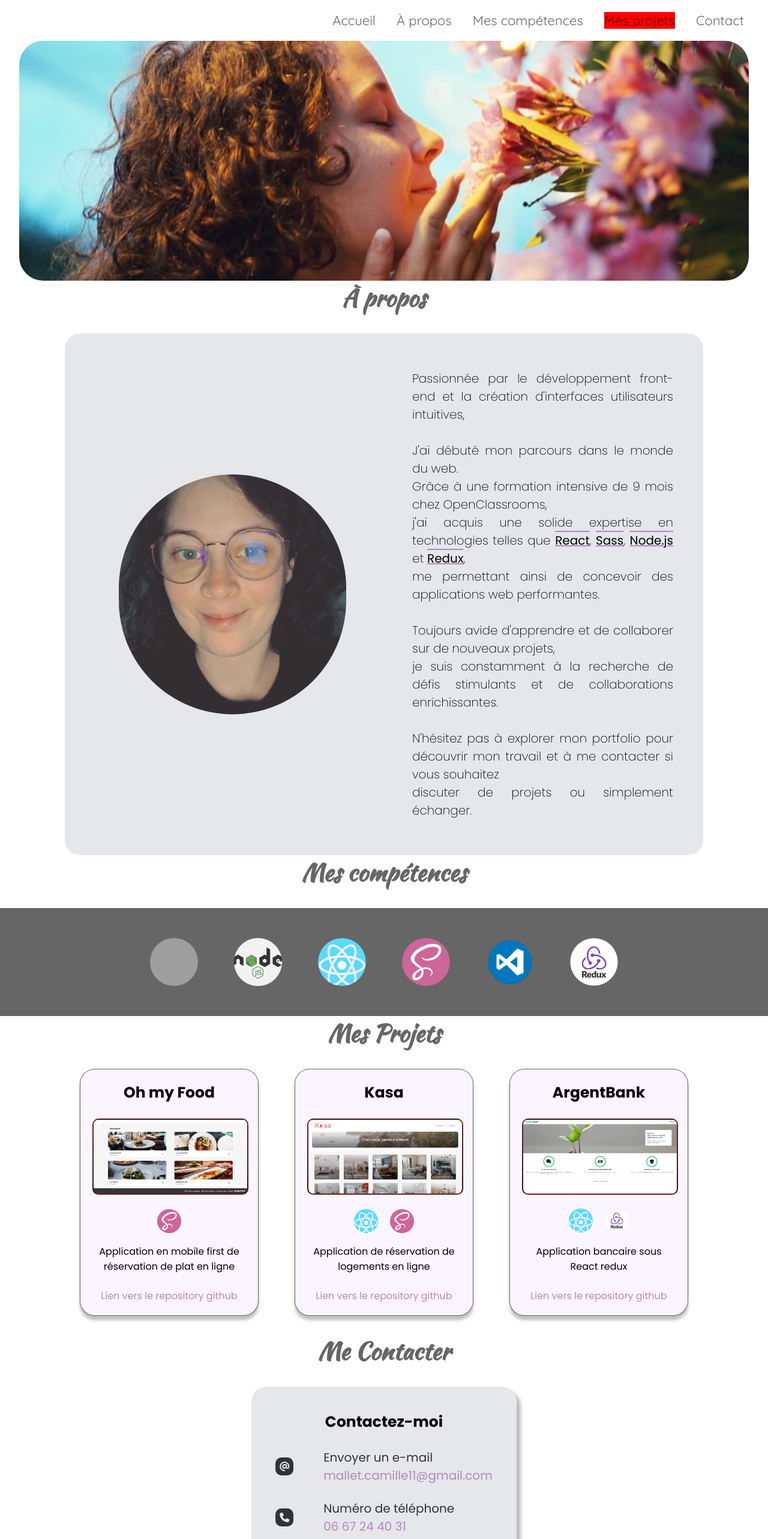
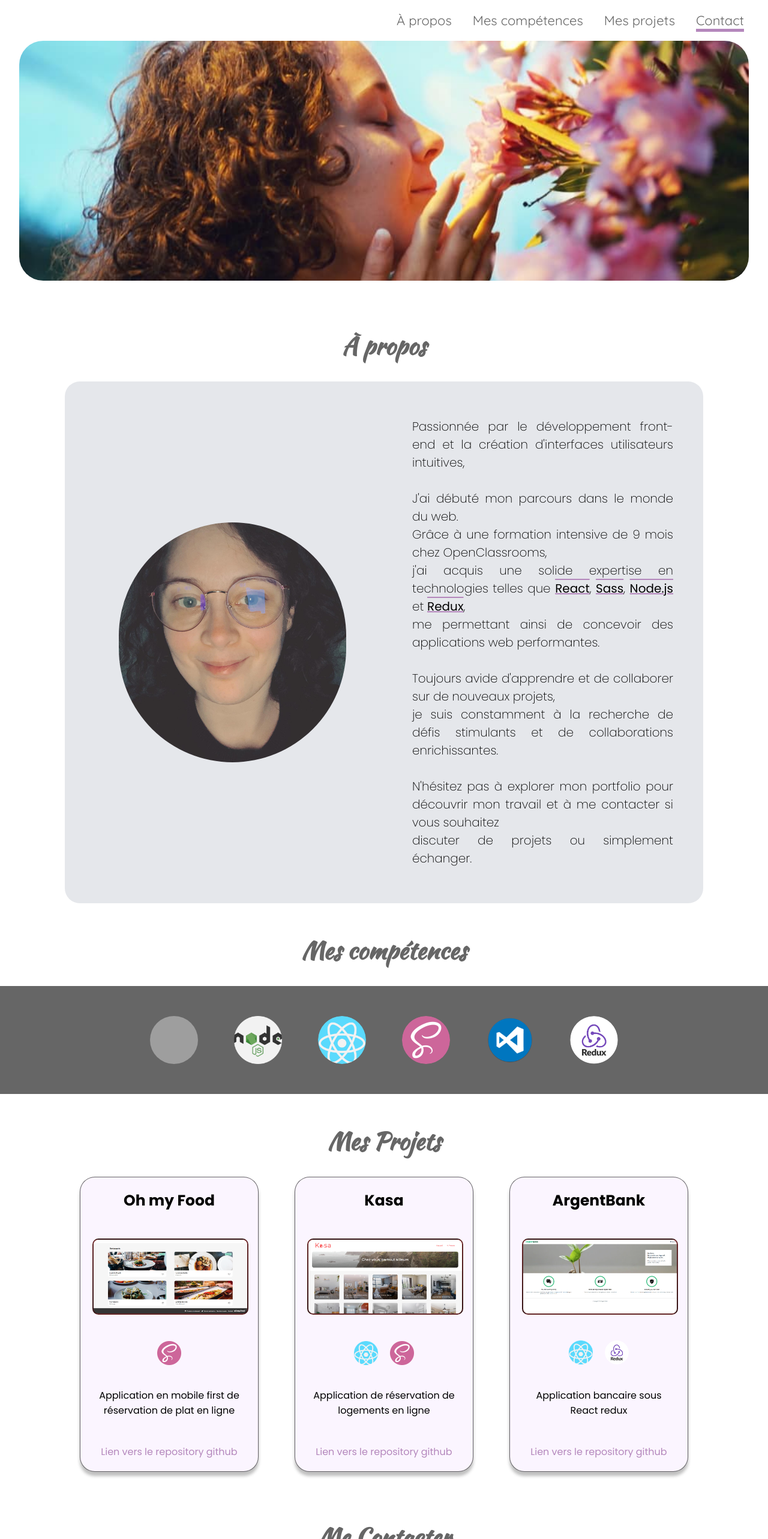
Before and after one commit to MalletCamille/Portfolio, a React (Vite) app: page / in a window 1280 px wide. Shown: the top 2566 px of the page at 60% size. Built offline with nearby package versions, Linux system fonts and the light colour scheme; grey boxes are pictures that could not be loaded.

Commit message:
fix : navigation

```diff
--- a/src/components/About/About.css
+++ b/src/components/About/About.css
@@ -1,16 +1,8 @@
 .about__section {
     margin-top: 30px;
-    background-color: #e5e7eb;
-    padding: 20px;
     display: flex;
-    flex-direction: row;
-    justify-content: center;
-    gap:80px;
+    flex-direction: column;
     align-items: center;
-    border-radius: 25px;
-    padding-top: 30px;
-    padding-bottom: 30px;
-    width: 80%;
 }
 
 .imgProfile {
@@ -38,3 +30,18 @@
     color: black;
     text-decoration: underline overline #B487BC;
 }
+
+.content_about_section {
+    margin-top: 30px;
+    display: flex;
+    flex-direction: row;
+    align-items: center;
+    gap:80px;
+    background-color: #e5e7eb;
+    padding: 20px;
+    justify-content: center;
+    border-radius: 25px;
+    padding-top: 30px;
+    padding-bottom: 30px;
+    width: 80%;
+}
--- a/src/components/About/About.jsx
+++ b/src/components/About/About.jsx
@@ -5,8 +5,9 @@ import { Fragment } from 'react';
 function About() {
     return (
         <Fragment>
+            <section className="section about__section" id="about_section">
             <h2 id="about">À propos</h2>
-            <section className="section about__section" id="about__section">
+                <div className='content_about_section'>
                     <img className='imgProfile' src={imgProfile}></img>
                     <p className='pProfile'>
                         Passionnée par le développement front-end et la création d'interfaces utilisateurs intuitives,<br/>
@@ -22,6 +23,7 @@ function About() {
                         N'hésitez pas à explorer mon portfolio pour découvrir mon travail et à me contacter si vous souhaitez<br/>
                         discuter de projets ou simplement échanger.<br/>
                     </p>
+                </div>
             </section>
         </Fragment>
     );
--- a/src/components/Contact/Contact.css
+++ b/src/components/Contact/Contact.css
@@ -11,17 +11,9 @@
 }
 
 .informations_contact {
-    margin-top: 30px;
     display: flex;
     flex-direction: column;
-    align-items: flex-start;
-    padding: 40px;
-    background-color: #e5e7eb;
-    border-radius: 25px;
-    gap: 25px;
-    margin-bottom: 50px;
-    box-shadow: 7px 7px 5px rgba(0,0,0,0.25);
-    text-align: left;
+    align-items: center;
 }
 
 .content_informations {
@@ -55,3 +47,17 @@
     display: flex;
     flex-direction: column;
 }
+
+.content_contact_section {
+    margin-top: 30px;
+    display: flex;
+    flex-direction: column;
+    align-items: flex-start;
+    padding: 40px;
+    background-color: #e5e7eb;
+    border-radius: 25px;
+    gap: 25px;
+    margin-bottom: 100px;
+    box-shadow: 7px 7px 5px rgba(0,0,0,0.25);
+    text-align: left;
+}
--- a/src/components/Contact/Contact.jsx
+++ b/src/components/Contact/Contact.jsx
@@ -4,8 +4,9 @@ import './Contact.css';
 function Contact() {
     return (
         <Fragment>
+            <section className='section informations_contact' id="contact_section">
                 <h2 id='contact'>Me Contacter</h2>
-            <section className='section informations_contact' id="contact_section">
+                <div className='content_contact_section'>
                     <h3>Contactez-moi</h3>
                     <div className='content_informations'>
                         <i className="icon fa-solid fa-at"></i>
@@ -29,6 +30,7 @@ function Contact() {
                             <span className='informations_special'>Ou disponible à distance</span>
                         </div>
                     </div>
+                </div>
             </section>
         </Fragment>
     );
--- a/src/components/Header/Header.css
+++ b/src/components/Header/Header.css
@@ -28,6 +28,5 @@
 }
 
 .active {
-    text-decoration: underline;
-   background-color: red;
+   border-bottom: solid 5px #B487BC;
 }
--- a/src/components/Header/Header.jsx
+++ b/src/components/Header/Header.jsx
@@ -1,35 +1,35 @@
-import { useState, useEffect } from 'react';
+import { useState, useEffect, useRef } from 'react';
 import './Header.css';
 
 function Header() {
     const [activeSection, setActiveSection] = useState('');
+    const nav = useRef();
 
     useEffect(() => {
         const handleScroll = () => {
             const sections = document.querySelectorAll('.section');
             sections.forEach(section => {
-                const sectionTop = section.offsetTop;
-                const sectionHeight = section.clientHeight;
-                console.log(section.id, window.scrollY, sectionTop, sectionHeight);
+                const sectionTop = section.offsetTop-nav.current.clientHeight;
+                const sectionHeight = section.clientHeight-nav.current.clientHeight;
                 if (window.scrollY >= sectionTop && window.scrollY < sectionTop + sectionHeight) {
                     setActiveSection(section.id);
                 }
-
             });
-        console.log(activeSection);
+            if (document.body.scrollHeight-150 <= (window.scrollY+window.innerHeight)) {
+                setActiveSection('contact_section')
+            }
         };
 
 
         window.addEventListener('scroll', handleScroll);
 
         return () => window.removeEventListener('scroll', handleScroll);
-    }, []);
+    }, [activeSection]);
 
     return (
         <header className="header">
-            <nav className='navigation'>
+            <nav className='navigation' ref={nav}>
                 <ul className='navigation__list'>
-                    <li><a href='#'>Accueil</a></li>
                     <li><a href='#about_section' className={activeSection === 'about_section' ? 'active' : ''}>À propos</a></li>
                     <li><a href='#skills_section' className={activeSection === 'skills_section' ? 'active' : ''}>Mes compétences</a></li>
                     <li><a href='#projects_section' className={activeSection === 'projects_section' ? 'active' : ''}>Mes projets</a></li>
--- a/src/components/ProjectCard/ProjectCard.css
+++ b/src/components/ProjectCard/ProjectCard.css
@@ -1,11 +1,7 @@
 .projects_container {
-    margin-top: 30px;
     display: flex;
-    flex-direction: row;
-    justify-content: center;
-    gap: 60px;
-    margin-bottom: 30px;
-    width: 100%;
+    flex-direction: column;
+    align-items: center;
 }
 
 .project_card {
@@ -14,7 +10,7 @@
     border: 1px solid rgba(0, 0, 0, 0.6);
     border-radius: 25px;
     padding: 20px;
-    height: 370px;
+    height: 450px;
     width: 20%;
     box-shadow: 0px 7px 5px rgba(0,0,0,0.25);
     background-color: hsl(-445, 98%, 98%);
@@ -73,3 +69,15 @@
     align-self: center;
     margin-top: 15px;
 }
+
+.content_projects_section {
+    display: flex;
+    margin-top: 30px;
+    display: flex;
+    flex-direction: row;
+    justify-content: center;
+    gap: 60px;
+    margin-bottom: 30px;
+    width: 100%;
+
+}
--- a/src/components/ProjectCard/ProjectCard.jsx
+++ b/src/components/ProjectCard/ProjectCard.jsx
@@ -29,8 +29,9 @@ const projects = [
 function ProjectCard() {
   return (
     <Fragment>
+        <section className="section projects_container" id="projects_section">
           <h2>Mes Projets</h2>
-        <section className="section projects_container" id="projects_section">
+          <div className='content_projects_section'>
             {projects.map((project, index) => (
               <div className='project_card' key={index}>
                 <h3>{project.title}</h3>
@@ -44,6 +45,7 @@ function ProjectCard() {
                 <p className='repository'><a href={project.repo} target="_blank">Lien vers le repository github</a></p>
               </div>
             ))}
+          </div>
         </section>
     </Fragment>
   );
--- a/src/components/Skills/Skill.css
+++ b/src/components/Skills/Skill.css
@@ -1,12 +1,7 @@
 .skillSection {
-    margin-top: 30px;
     display: flex;
-    background-color: rgba(0, 0, 0, 0.6);
-    flex-direction: row;
-    gap: 60px;
-    justify-content: center;
-    padding-top: 50px;
-    padding-bottom: 50px;
+    flex-direction: column;
+    align-items: center;
     width: 100%;
 }
 
@@ -20,3 +15,19 @@
     height: auto;
     width: 80px;
 }
+
+.content_skills_section {
+    display: flex;
+    flex-direction: row;
+    justify-content: center;
+    margin-top: 30px;
+    background-color: rgba(0, 0, 0, 0.6);
+    gap: 60px;
+    padding-top: 50px;
+    padding-bottom: 50px;
+    width: 100%;
+}
+
+.skills_title {
+    align-self: center;
+}
--- a/src/components/Skills/Skill.jsx
+++ b/src/components/Skills/Skill.jsx
@@ -10,14 +10,16 @@ import logoredux from '/assets/images/logos/redux.png'
 function Skill() {
     return (
         <Fragment>
-            <h2 id="skill">Mes compétences</h2>
         <section className='skillSection section' id="skills_section">
+            <h2 id="skill" className='skills_title'>Mes compétences</h2>
+            <div className='content_skills_section'>
                 <img className='logoimg' src={logoJS}></img>
                 <img className='logonodejs' src={logonodeJS}></img>
                 <img className='logoimg' src={logoreact}></img>
                 <img className='logoimg' src={logosass}></img>
                 <img className='logoimg' src={logovscode}></img>
                 <img className='logoimg' src={logoredux}></img>
+            </div>
         </section>
         </Fragment>
     )
--- a/src/main.css
+++ b/src/main.css
@@ -32,3 +32,7 @@ h3 {
   color: black;
   align-self: center;
 }
+
+section {
+  padding-top: 50px;
+}
```
Lines whose indentation alone changed are shown as unchanged.
